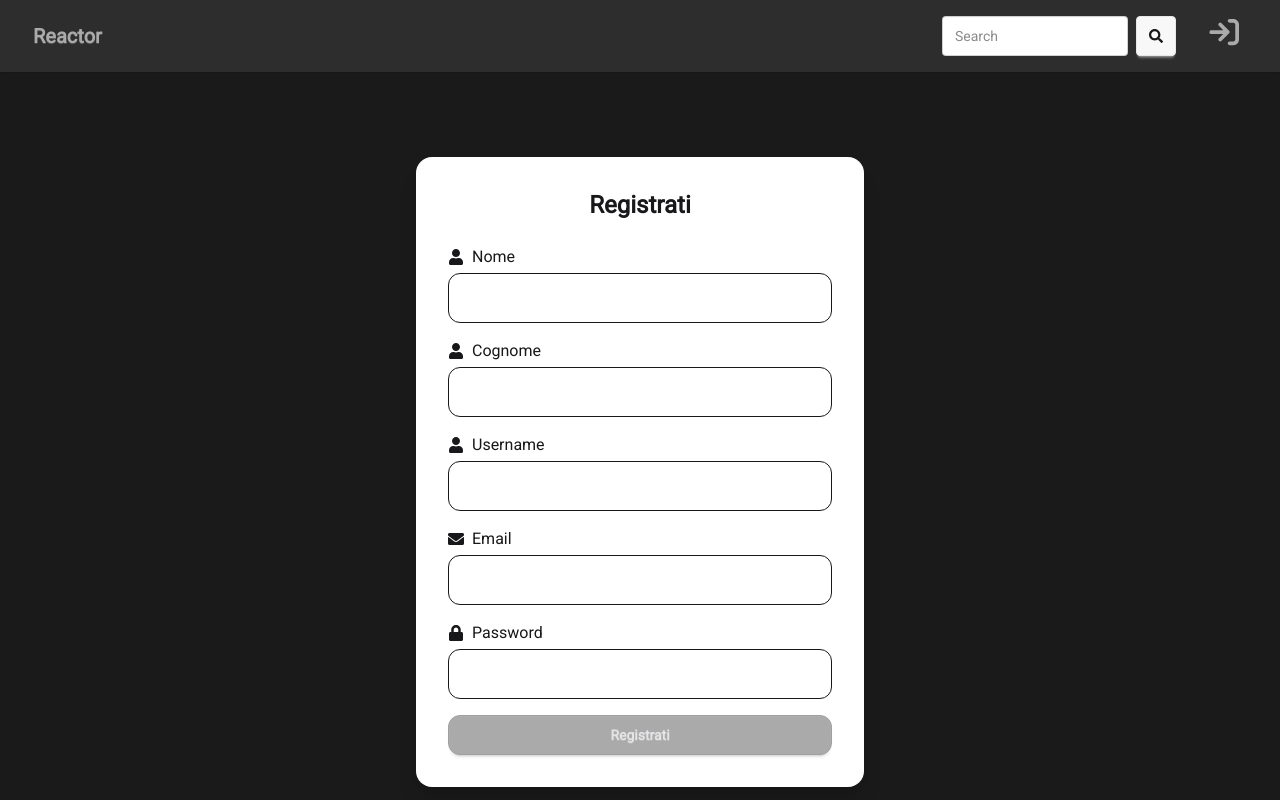
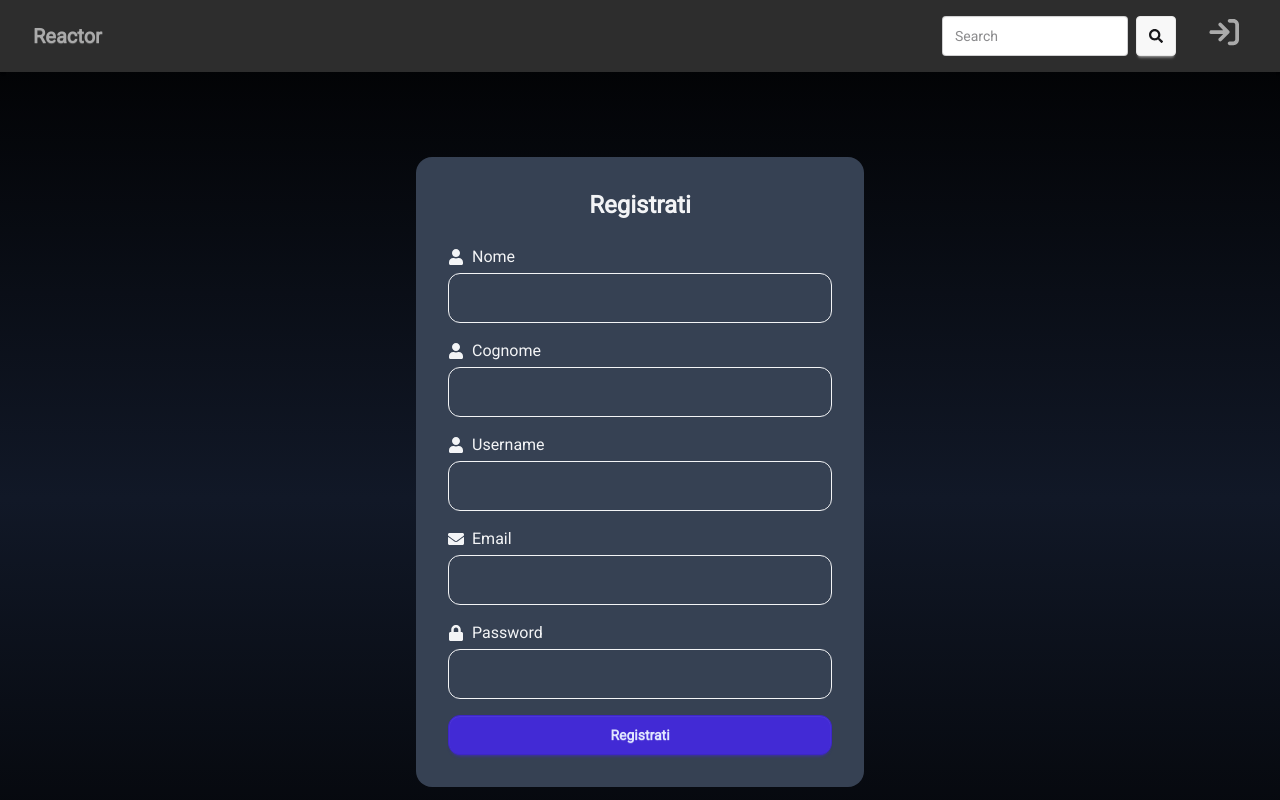
Before and after one commit to Antoniocutri/rehacktor, a React (Vite) app: page /auth/register in a window 1280 px wide. Shown: the top 800 px of the page. Built offline with nearby package versions, Linux system fonts and the light colour scheme; a web font is replaced by a local one.

Commit message:
updated style

```diff
--- a/src/components/DetailComponents/BodySection.jsx
+++ b/src/components/DetailComponents/BodySection.jsx
@@ -87,7 +87,7 @@ export default function BodySection({game, profile_id}){
                 />
 
                 <button
-                    className="w-1/2 mt-4 mx-auto px-6 py-3 rounded-xl bg-indigo-600 hover:bg-indigo-700 transition text-white font-semibold"
+                    className="btn btn-primary w-1/2 mt-4 mx-auto px-6 py-3 rounded-xl font-semibold"
                     onClick={add_reviews}
                 >
                     Invia recensione
--- a/src/index.css
+++ b/src/index.css
@@ -9,7 +9,7 @@
 @plugin "daisyui";
 
 :root {
-  --color-background: #1A1A1A;
+  --color-background: #111827;
   --color-secondary: #2D2D2D;
   --color-accent: #A8FF00;
   --color-text: #FFFFFF;
@@ -21,11 +21,12 @@ nav, footer{
 }
 
 body{
-    background-color: var(--color-background);
-}
-
-.sidebar{
-    background-color: var(--color-neutral);
+    background: linear-gradient(
+    to bottom,
+    #000000,
+    #111827,
+    #000000
+  );
 }
 
 .text-neutral{
--- a/src/views/auth/LoginPage.jsx
+++ b/src/views/auth/LoginPage.jsx
@@ -27,7 +27,7 @@ export default function LoginPage() {
 
   return (
     <main className="h-screen flex justify-center items-center p-4">
-      <section className="bg-white shadow-xl rounded-2xl p-8 w-full max-w-md">
+      <section className="bg-gray-700 rounded-2xl p-8 w-full max-w-md text-gray-100 ">
         <h1 className="text-2xl font-bold text-center mb-6">Accedi</h1>
 
         <form onSubmit={handleSubmit(onSubmit)} className="space-y-4">
@@ -74,7 +74,7 @@ export default function LoginPage() {
 
           <button
             type="submit"
-            className="w-full bg-blue-600 text-white py-3 rounded-xl shadow hover:bg-blue-700 transition">
+            className="btn btn-primary w-full py-3 rounded-xl shadow">
             Accedi
           </button>
         </form>
--- a/src/views/auth/ProfilePage.jsx
+++ b/src/views/auth/ProfilePage.jsx
@@ -38,7 +38,7 @@ export default function ProfilePage() {
     )
 
     return(
-            <main className="min-h-screen px-6 py-10 bg-linear-to-b from-black via-gray-900 to-black text-white">
+            <main className="min-h-screen px-6 py-10 text-white">
 
                 {user && profile && (
                     <>
--- a/src/views/auth/ProfileSettingsPage.jsx
+++ b/src/views/auth/ProfileSettingsPage.jsx
@@ -52,7 +52,7 @@ export default function ProfileSettingsPage(){
     }
 
     return(
-        <main className="min-h-screen flex flex-col md:flex-row justify-center items-start gap-10 px-6 py-10 bg-linear-to-b from-black via-gray-900 to-black text-white">
+        <main className="min-h-screen flex flex-col md:flex-row justify-center items-center gap-10 px-6 py-10 text-white">
 
             <form
                 onSubmit={handleSubmit(onSubmit)}
--- a/src/views/auth/RegisterPage.jsx
+++ b/src/views/auth/RegisterPage.jsx
@@ -38,7 +38,7 @@ export default function RegisterPage() {
     return(
         <>
             <main className="h-screen flex justify-center items-center p-4">
-                <section className="bg-white shadow-xl rounded-2xl p-8 w-full max-w-md">
+                <section className="bg-gray-700 text-gray-100 rounded-2xl p-8 w-full max-w-md">
                     <h1 className="text-2xl font-bold text-center mb-6">Registrati</h1>
 
                     <form onSubmit={handleSubmit(onSubmit)} className="space-y-4">
@@ -120,7 +120,7 @@ export default function RegisterPage() {
                         </div>
 
                         <button
-                            className="w-full py-3 rounded-xl btn btn-neutral">
+                            className="w-full py-3 rounded-xl btn btn-primary">
                             Registrati
                         </button>
                     </form>
```
